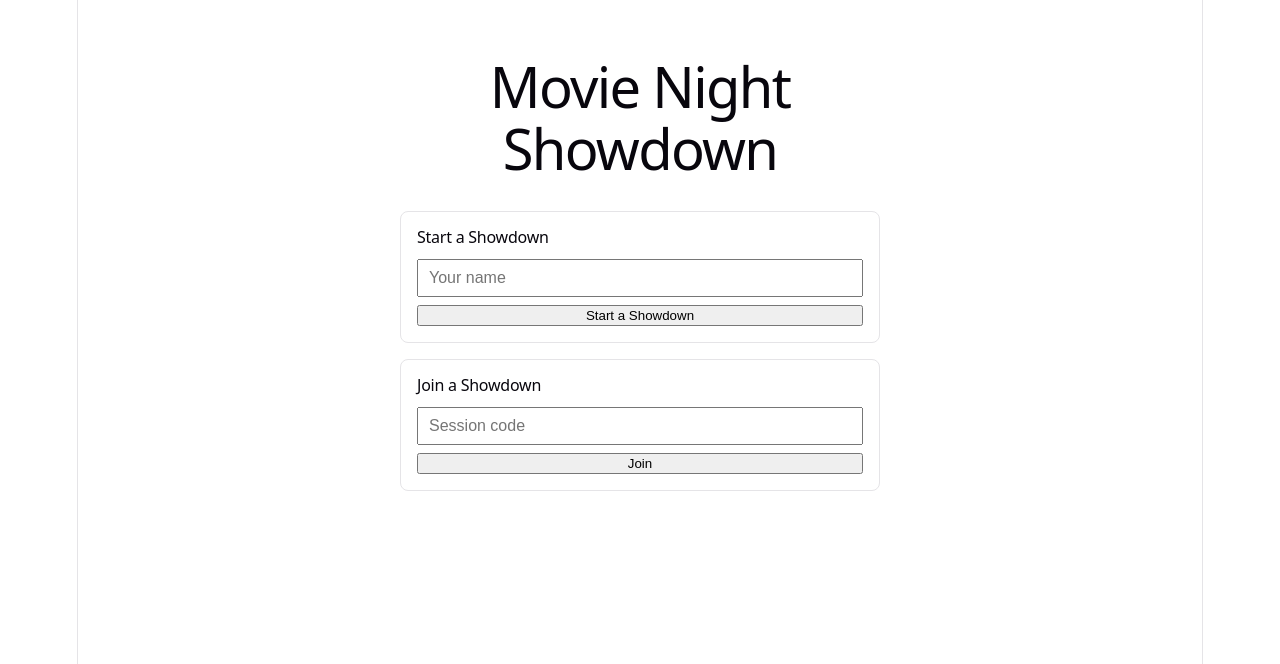
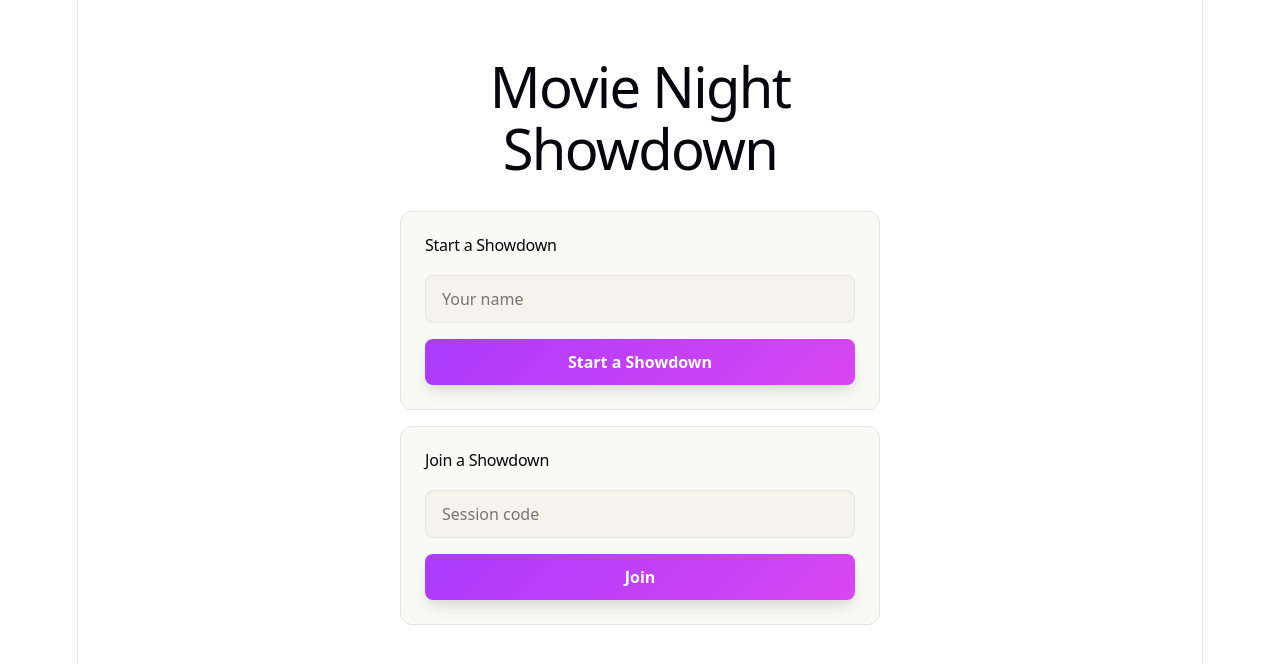
Before and after one commit to eiladin/MovieNightShowdown, a React (Vite) app in the folder web/: page / in a window 1280 px wide. Shown: the top 664 px of the page. Built offline with nearby package versions, Linux system fonts and the light colour scheme.

Commit message:
style(web): enhance button and input styles globally

```diff
--- a/web/src/index.css
+++ b/web/src/index.css
@@ -110,3 +110,48 @@ code {
   padding: 4px 8px;
   background: var(--code-bg);
 }
+
+button {
+  font-family: var(--sans);
+  font-size: 16px;
+  font-weight: 600;
+  padding: 12px 24px;
+  border: none;
+  border-radius: 8px;
+  background: linear-gradient(135deg, var(--accent), #d946ef);
+  color: #fff;
+  cursor: pointer;
+  transition: all 0.2s ease;
+  box-shadow: var(--shadow);
+}
+button:hover:not(:disabled) {
+  transform: translateY(-2px);
+  box-shadow: 0 12px 20px -8px var(--accent-border);
+}
+button:active:not(:disabled) {
+  transform: translateY(1px);
+}
+button:disabled {
+  opacity: 0.5;
+  cursor: not-allowed;
+}
+
+input[type="text"],
+input[type="number"],
+select {
+  font-family: var(--sans);
+  font-size: 16px;
+  padding: 12px 16px;
+  border: 1px solid var(--border);
+  border-radius: 8px;
+  background-color: var(--code-bg);
+  color: var(--text-h);
+  transition: border-color 0.2s ease, box-shadow 0.2s ease;
+}
+input[type="text"]:focus,
+input[type="number"]:focus,
+select:focus {
+  outline: none;
+  border-color: var(--accent);
+  box-shadow: 0 0 0 3px var(--accent-bg);
+}
--- a/web/src/styles/admin.css
+++ b/web/src/styles/admin.css
@@ -75,3 +75,8 @@
   border-radius: 6px;
   background: var(--code-bg, #f4f3ec);
 }
+
+.admin-setup > button {
+  margin-top: 24px;
+  width: 100%;
+}
--- a/web/src/styles/landing.css
+++ b/web/src/styles/landing.css
@@ -8,12 +8,13 @@
 .landing-panel {
   display: flex;
   flex-direction: column;
-  gap: 8px;
+  gap: 16px;
   border: 1px solid var(--border, #e5e4e7);
-  border-radius: 8px;
-  padding: 16px;
+  border-radius: 12px;
+  padding: 24px;
   margin: 16px 0;
   text-align: left;
+  background-color: var(--social-bg);
 }
 
 .landing-panel h2 {
@@ -21,10 +22,6 @@
   font-size: 16px;
 }
 
-.landing-panel input {
-  padding: 8px 10px;
-  font-size: 16px;
-}
 
 .landing-error {
   color: #d33;
--- a/web/src/styles/lobby.css
+++ b/web/src/styles/lobby.css
@@ -10,11 +10,6 @@
   flex-direction: column;
   gap: 8px;
   margin-top: 16px;
-}
-
-.lobby-join-form input {
-  padding: 8px 10px;
-  font-size: 16px;
 }
 
 .lobby-status {
@@ -90,5 +85,4 @@
 
 .begin-form input {
   width: 6em;
-  padding: 6px 8px;
 }
```
